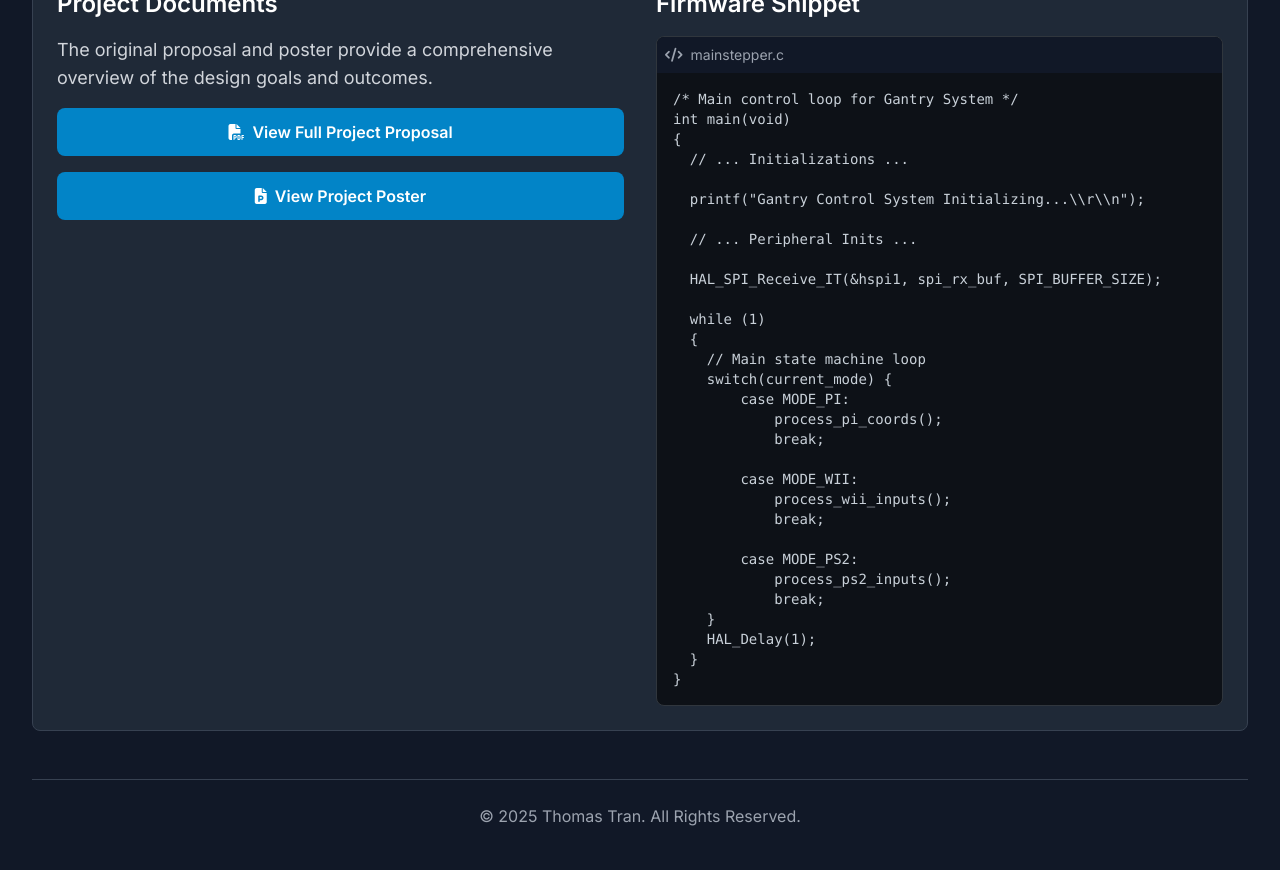
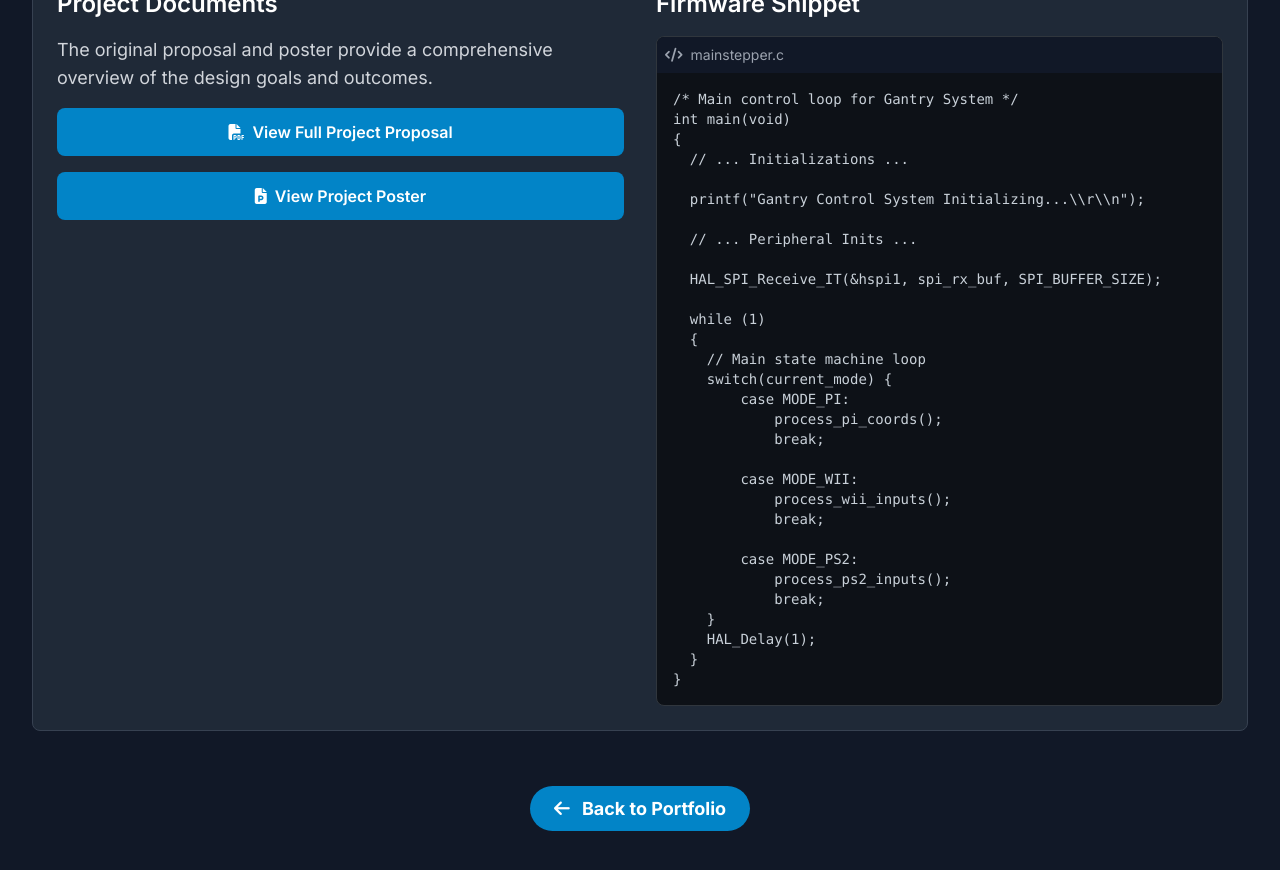
Before and after one commit to tommytt427/tommytt427.github.io, a Jekyll site: the page gantry-project.html, which Jekyll copies as it is, in a window 1280 px wide and 900 px high, scrolled down 2125 px. Shown: the top 870 px of the window. Built offline with Jekyll 4.4.1, drawn with Linux system fonts in a browser that asks for light colours; nearby versions of some CDN libraries.

Commit message:
Update gantry-project.html

```diff
--- a/gantry-project.html
+++ b/gantry-project.html
@@ -162,10 +162,13 @@ int main(void)
             </section>
         </main>
 
-        <!-- Footer -->
-        <footer class="text-center py-6 mt-12 border-t border-gray-700">
-            <p class="text-gray-400">&copy; 2025 Thomas Tran. All Rights Reserved.</p>
-        </footer>
-    </div>
+        <!-- Back to Home Button -->
+        <div class="text-center mt-16">
+            <a href="index.html" class="btn bg-sky-600 hover:bg-sky-700 text-white font-bold py-3 px-6 rounded-full text-lg">
+                <i class="fas fa-arrow-left mr-2"></i> Back to Portfolio
+            </a>
+        </div>
+    </main>
+
 </body>
 </html>
```
